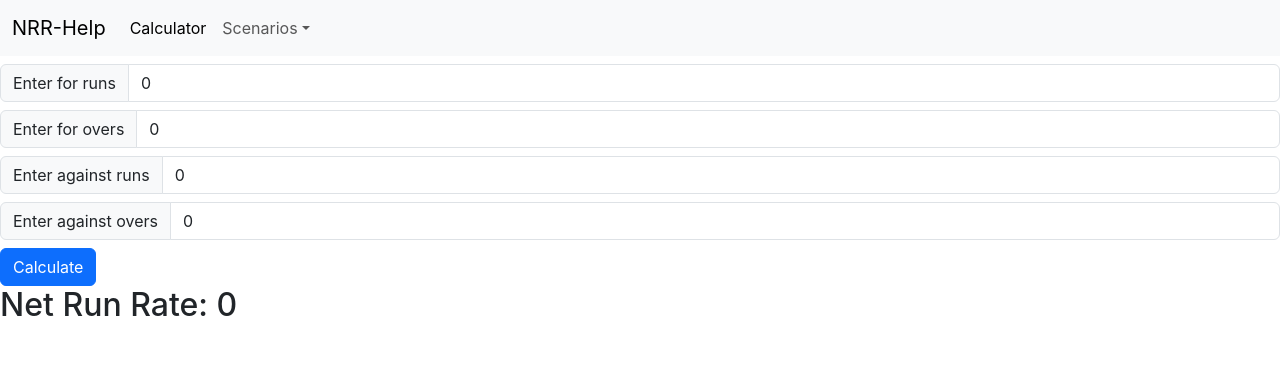
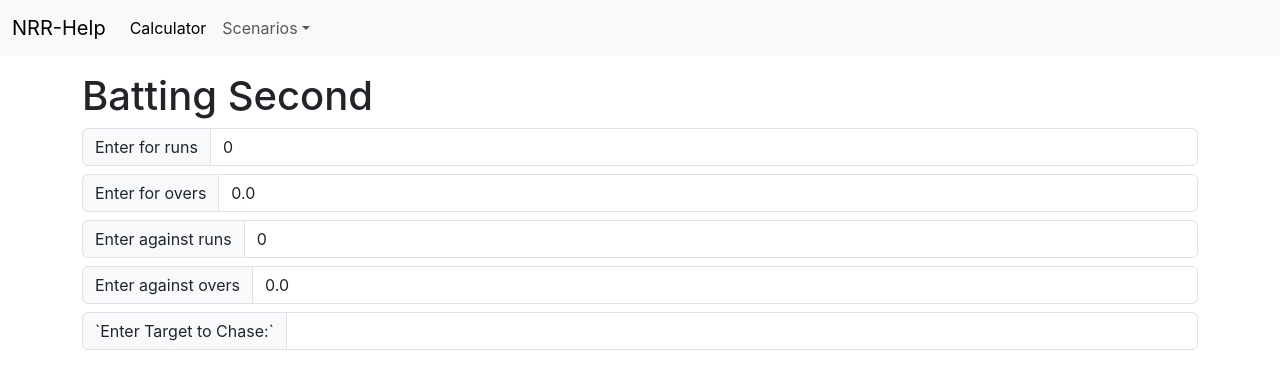
Before and after one commit to sachinprasanna7/NRR-Scenario-Calculator, a React (Create React App) app: page /BattingSecond in a window 1280 px wide. Shown: the top 388 px of the page. Built offline with nearby package versions, Linux system fonts and the light colour scheme.

Commit message:
added routing. have to readd functionalities as the structure of the app is completely changed

```diff
--- a/package.json
+++ b/package.json
@@ -8,6 +8,7 @@
     "@testing-library/user-event": "^13.5.0",
     "react": "^18.3.1",
     "react-dom": "^18.3.1",
+    "react-router-dom": "^6.23.1",
     "react-scripts": "5.0.1",
     "web-vitals": "^2.1.4"
   },
--- a/src/App.js
+++ b/src/App.js
@@ -1,6 +1,11 @@
 import React, {useState} from 'react';
-import UserInput from './components/userInput.js';
 import Navbar from './components/navbar.js';
+import BattingFirst from './components/battingFirst.js';
+import BattingSecond from './components/battingSecond.js';
+import Help from './components/help.js';
+
+import { BrowserRouter as Router, Routes, Route } from 'react-router-dom';
+import Calculator from './components/calculator.js';
 
 
 function App() {
@@ -11,19 +16,11 @@ function App() {
   const [againstOvers, setAgainstOvers] = useState(0);
   const [nrr, setNRR] = useState(0);
   const [isValid, setIsValid] = useState(true);
-  const [currentPage, setCurrentPage] = useState('home');
+  const [currentPage, setCurrentPage] = useState('calculator');
 
-  const handleFirstBattingClick = () => {
-    setCurrentPage('firstBatting');
-  }
-
-  const handleSecondBattingClick = () => {
-    setCurrentPage('secondBatting');
-  }
-
-  const handleHomeClick = () => {
-    setCurrentPage('home');
-  }
+  const handlePageChange = (page) => {
+    setCurrentPage(page);
+  };
 
 
   const calculateOversInBalls = (overs) => {
@@ -104,13 +101,17 @@ function App() {
 
   return (
     <>
-    <Navbar />
-    <UserInput team = "for" type = "runs" onChange = {handleInputChange}/>
-    <UserInput team = "for" type = "overs" onChange = {handleInputChange} />
-    <UserInput team = "against" type = "runs" onChange = {handleInputChange} />
-    <UserInput team = "against" type = "overs" onChange = {handleInputChange} />
-    <button type="button" onClick = {calculateNRR} className="btn btn-primary">Calculate</button>
-    <h2>{`Net Run Rate: ${nrr}`}</h2>
+    <Router>
+    <Navbar title="NRR-Help"/>
+    <div className="container my-3">
+    <Routes>
+          <Route exact path="/BattingFirst" element = {<BattingFirst/>}/>
+          <Route exact path="/BattingSecond" element = {<BattingSecond/>}/>
+          <Route exact path="/Help" element = {<Help/>}/>
+          <Route exact path="/" element = {<Calculator/>}/>
+    </Routes>
+    </div>
+    </Router>
 
     </>
   );
--- /dev/null
+++ b/src/components/aggregatedInput.js
@@ -0,0 +1,49 @@
+import React from 'react'
+import { useState } from 'react';
+
+function AggregatedInput() {
+    const [textForRuns, setTextForRuns] = useState('0');
+    const [textForOvers, setTextForOvers] = useState('0.0');
+    const [textAgainstRuns, setTextAgainstRuns] = useState('0');
+    const [textAgainstOvers, setTextAgainstOvers] = useState('0.0');
+
+    const handleOnChangeForRuns = (e) => {
+      setTextForRuns(e.target.value);
+    }
+
+    const handleOnChangeForOvers = (e) => {
+      setTextForOvers(e.target.value);
+    }
+
+    const handleOnChangeAgainstRuns = (e) => {
+      setTextAgainstRuns(e.target.value);
+    }
+
+    const handleOnChangeAgainstOvers = (e) => {
+      setTextAgainstOvers(e.target.value);
+    }
+
+
+  return (
+    <>
+    <div className="input-group my-2">
+      <span className="input-group-text">{`Enter for runs`}</span>
+        <input type="number"  value={textForRuns} onChange={handleOnChangeForRuns} aria-label="For Runs" className="form-control"/>
+    </div>
+    <div className="input-group my-2">
+      <span className="input-group-text">{`Enter for overs`}</span>
+        <input type="text"  value={textForOvers} onChange={handleOnChangeForOvers} aria-label="For Overs" className="form-control"/>
+    </div>
+    <div className="input-group my-2">
+      <span className="input-group-text">{`Enter against runs`}</span>
+        <input type="number"  value={textAgainstRuns} onChange={handleOnChangeAgainstRuns} aria-label="Againts Runs" className="form-control"/>
+    </div>
+    <div className="input-group my-2">
+      <span className="input-group-text">{`Enter against overs`}</span>
+        <input type="text"  value={textAgainstOvers} onChange={handleOnChangeAgainstOvers} aria-label="Against Overs" className="form-control"/>
+    </div>
+    </>
+  );
+}
+
+export default AggregatedInput;
--- a/src/components/battingFirst.js
+++ b/src/components/battingFirst.js
@@ -1,9 +1,15 @@
 import React from 'react'
+import AggregatedInput from './aggregatedInput';
 
 function BattingFirst() {
   return (
     <div>
-
+      <h1>Batting First</h1>
+      <AggregatedInput />
+      <div className="input-group my-2">
+        <span className="input-group-text">`Enter Runs Scored:`</span>
+        <input type="number"  aria-label="Batting Input" className="form-control"/>
+      </div>
     </div>
   );
 }
--- a/src/components/battingSecond.js
+++ b/src/components/battingSecond.js
@@ -1,11 +1,17 @@
 import React from 'react'
+import AggregatedInput from './aggregatedInput';
 
-function Battingsecond() {
+function BattingSecond() {
   return (
     <div>
       <h1>Batting Second</h1>
+      <AggregatedInput />
+      <div className="input-group my-2">
+        <span className="input-group-text">`Enter Target to Chase:`</span>
+        <input type="number"  aria-label="Chasing Input" className="form-control"/>
+      </div>
     </div>
   );
 }
 
-export default Battingsecond;
+export default BattingSecond;
--- /dev/null
+++ b/src/components/calculator.js
@@ -0,0 +1,13 @@
+import React from 'react'
+import AggregatedInput from './aggregatedInput'
+
+function Calculator() {
+  return (
+    <div>
+        <AggregatedInput />
+
+    </div>
+  );
+}
+
+export default Calculator;
--- /dev/null
+++ b/src/components/help.js
@@ -0,0 +1,11 @@
+import React from 'react'
+
+function Help() {
+  return (
+    <div>
+        <h1>Help</h1>
+    </div>
+  );
+}
+
+export default Help;
--- a/src/components/navbar.js
+++ b/src/components/navbar.js
@@ -1,39 +1,31 @@
 import React from 'react'
+import PropTypes from 'prop-types';
+import { Link } from 'react-router-dom';
 
 function Navbar(props) {
-
-    const handleFirstBattingClick = () => {
-        props.setCurrentPage('firstBatting');
-    }
-
-    const handleSecondBattingClick = () => {
-        props.setCurrentPage('secondBatting');
-    }
-
-    const handleHomeClick = () => {
-        props.setCurrentPage('home');
-    }
 
     return (
         <>
             <nav className="navbar navbar-expand-lg bg-body-tertiary">
                 <div className="container-fluid">
-                    <a className="navbar-brand" href="\" onClick={handleHomeClick}>NRR-Help</a>
+                    <Link className="navbar-brand" to="/">{props.title}</Link>
                     <button className="navbar-toggler" type="button" data-bs-toggle="collapse" data-bs-target="#navbarSupportedContent" aria-controls="navbarSupportedContent" aria-expanded="false" aria-label="Toggle navigation">
                         <span className="navbar-toggler-icon"></span>
                     </button>
                     <div className="collapse navbar-collapse" id="navbarSupportedContent">
                         <ul className="navbar-nav me-auto mb-2 mb-lg-0">
                             <li className="nav-item">
-                                <a className="nav-link active" aria-current="page" href="\" onClick={handleHomeClick}>Calculator</a>
+                                <Link className="nav-link active" aria-current="page" to="/">Calculator</Link>
                             </li>
                             <li className="nav-item dropdown">
-                                <a className="nav-link dropdown-toggle" href="\" role="button" data-bs-toggle="dropdown" aria-expanded="false">
+                                <a className="nav-link dropdown-toggle" href="/" role="button" data-bs-toggle="dropdown" aria-expanded="false">
                                     Scenarios
                                 </a>
                                 <ul className="dropdown-menu">
-                                    <li><a className="dropdown-item" href="\battingFirst.js" onClick={handleFirstBattingClick}>Batting First</a></li>
-                                    <li><a className="dropdown-item" href="\battingSecond.js" onClick={handleSecondBattingClick}>Batting Second</a></li>
+                                    <li><Link className="dropdown-item" to="/BattingFirst">Batting First</Link></li>
+                                    <li><Link className="dropdown-item" to="/BattingSecond">Batting Second</Link></li>
+                                    <li><hr className="dropdown-divider"/></li>
+                                    <li><Link className="dropdown-item" to="/Help">Help</Link></li>
                                 </ul>
                             </li>
                         </ul>
@@ -45,3 +37,11 @@ function Navbar(props) {
 }
 
 export default Navbar;
+
+Navbar.propTypes = {
+    title: PropTypes.string.isRequired
+}
+
+Navbar.defaultProps = {
+    title: 'Set title here'
+};
--- a/src/components/userInput.js
+++ /dev/null
@@ -1,20 +0,0 @@
-import React from 'react'
-import { useState } from 'react';
-
-function UserInput(props) {
-  const [text, setText] = useState('0');
-  const handleOnChange = (e) => {
-    props.onChange(props.team, props.type, e.target.value);
-    setText(e.target.value);
-  };
-  return (
-    <>
-    <div className="input-group my-2">
-      <span className="input-group-text">{`Enter ${props.team} ${props.type}`}</span>
-        <input type={props.type === "overs" ? "text" : "number"}  value={text} onChange={handleOnChange} aria-label="First name" className="form-control"/>
-    </div>
-    </>
-    );
-}
-
-export default UserInput;
```
Also changed, not shown: 1 other file (tests, documents, lock files or other folders).
